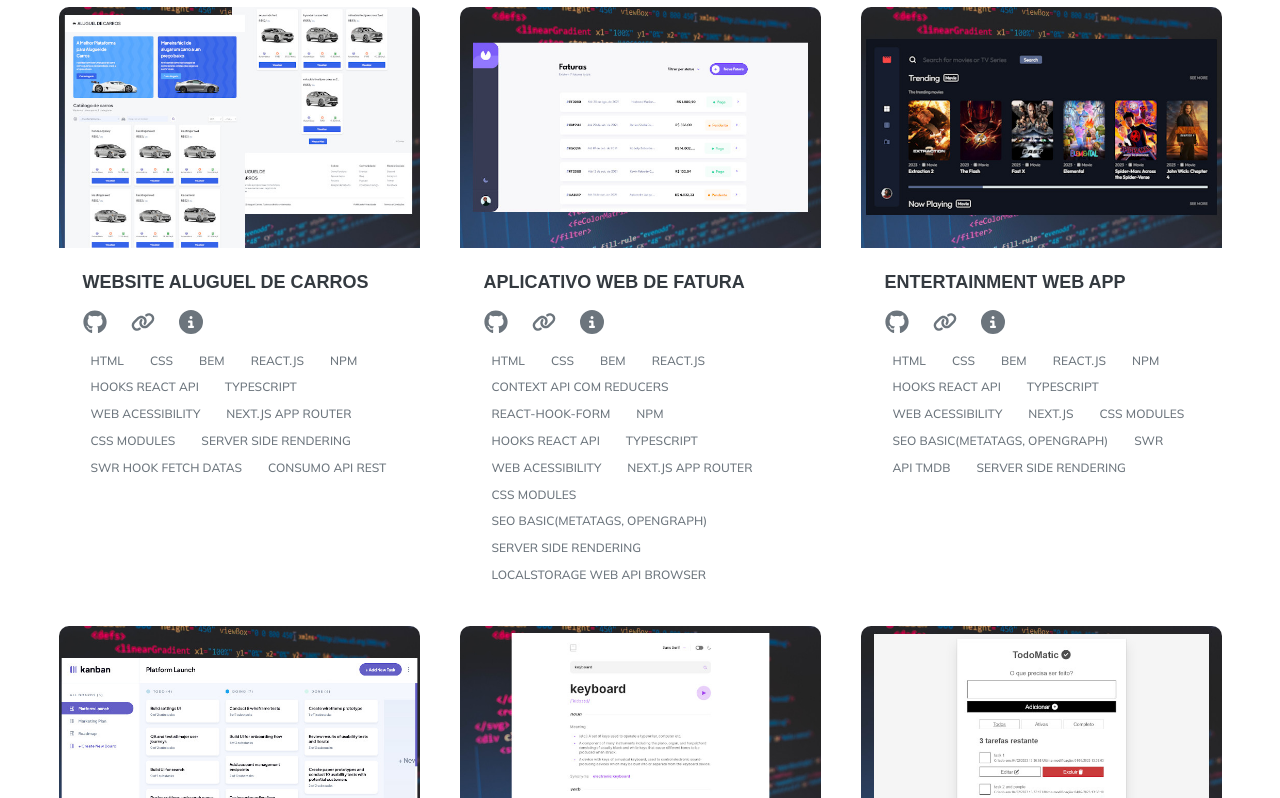
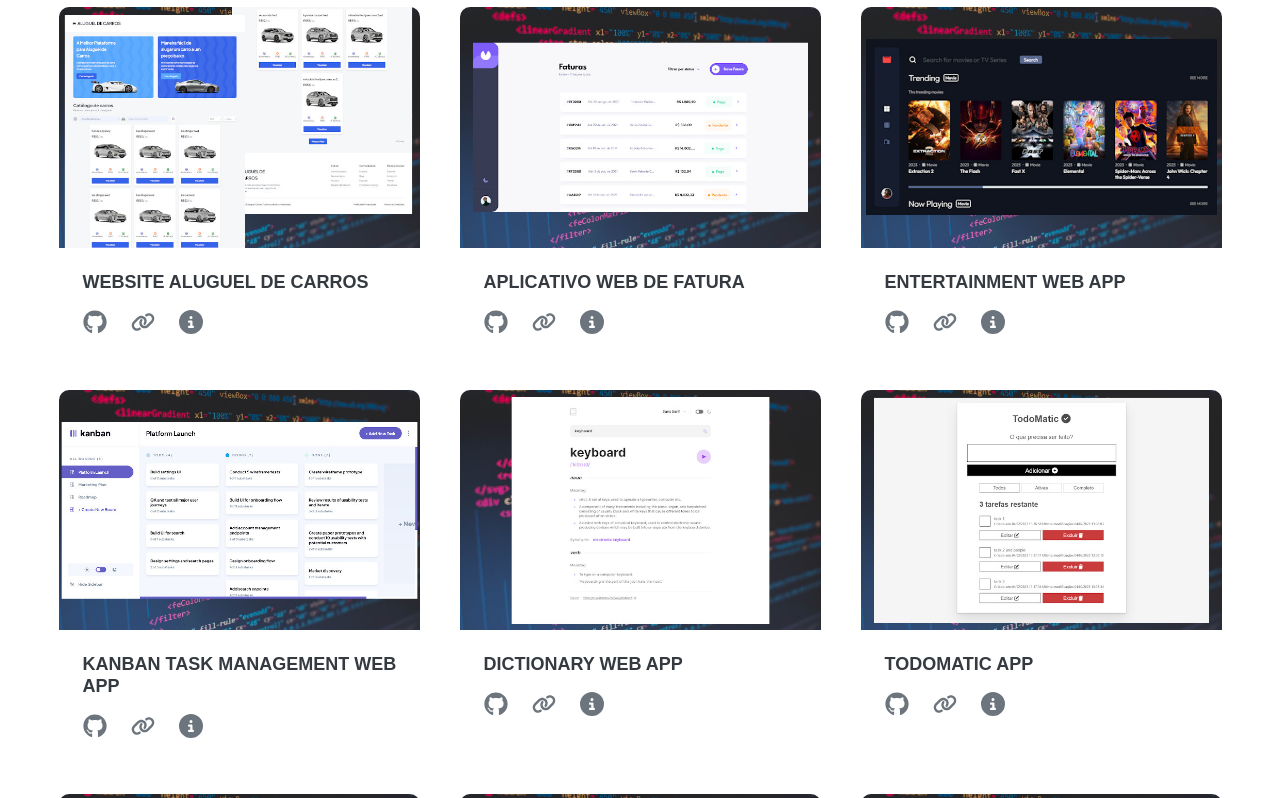
Before and after one commit to Samuel-Amaro/meu-portfolio, a Next.js app: page / in a window 1280 px wide. Shown: the part 2177-2975 px from the top of the page. Built offline with nearby package versions, Linux system fonts and the light colour scheme; a web font is replaced by a local one.

Commit message:
add modal é slide show de projetos e function para abertura de modal, renderiza modal usando portal, removendo props desnecessarias do card project

```diff
--- a/src/components/SectionProjects/index.tsx
+++ b/src/components/SectionProjects/index.tsx
@@ -1,7 +1,6 @@
 "use client";
 
 import { Project } from "@/types/projects";
-import useSWR from "swr";
 import ShowMore from "../ShowMore";
 import Image from "next/image";
 import { FontAwesomeIcon } from "@fortawesome/react-fontawesome";
@@ -10,16 +9,9 @@ import { faLink, faCircleInfo } from "@fortawesome/free-solid-svg-icons";
 import Link from "next/link";
 import styles from "./styles.module.css";
 import { Fragment, useEffect, useState } from "react";
-
-//TODO: CONSTRUIR ESTA SECTION
-//TODO: REFATORAR A PARTE ONDE OBTER OS DADOS DOS PROJETOS, E AS TECNOLOGIAS QUE O PROJETO USA
-//TODO: VER ONDE PODE MELHORAR
-//TODO: CONSTRUIR UMA PAGINATION AO CLICAR EM UM BUTTOM PARA MOSTRAR OS PROJECTS DE ACORDO COM O CLIQUE
-//TODO: CRIAR UM SEARCH PARAMS LIMIT PARA FAZER PAGINAÇÃÕ, CRIAR UM LOADER, E SKELETON DO CARD DO PROJECT
-//TODO: A CADA CLIQUE NO BUTTON ADD UM SEARCH PARAMS LIMIT COM O VALOR DA QTD DE ITENS
-//TODO: CARD DE PROJECT VAI SER IMAGEN, LINKS, BUTTON MODAL PARA MOSTRAR DETALHES(IMAGE, TEXT), LISTA DE TECNOLOGIAS
-
-type Result = { projects: Project[]; totalProjects: number };
+import { createPortal } from "react-dom";
+import Modal from "../Modal";
+import SlideShowProjects from "../SlideShowProjects";
 
 async function fetchProjects(url: string) {
   const response = await fetch(url);
@@ -38,6 +30,8 @@ export default function SectionProjects() {
   const [data, setData] = useState<Project[]>([]);
   const [limit, setLimit] = useState(15);
   const [loading, setLoading] = useState(false);
+  const [modalIsOpen, setModalIsOpen] = useState(false);
+  const [currentProject, setCurrentProject] = useState(0);
 
   async function getProjects() {
     setLoading(true);
@@ -51,23 +45,29 @@ export default function SectionProjects() {
     }
   }
 
+  function openModal(index: number) {
+    setCurrentProject(index);
+    setModalIsOpen(true);
+  }
+
   useEffect(() => {
     getProjects();
   }, [limit]);
 
   return (
+    <>
       <section className={`section`} id="projetos">
         <h2 className={`heading2`}>Projetos</h2>
         <p className={styles.sectionProjectsDescription}>
           Portefólio, com projetos desenvolvidos para fins de prática em
           determinadas tecnologias/estudo. Cada card de projeto possui um link
-        para visualização do projeto e um link para o repositório do projeto com
-        a sua respectiva implementação.
+          para visualização do projeto e um link para o repositório do projeto
+          com a sua respectiva implementação.
         </p>
-      <div className={styles.sectionProjectsList}>
         {data.length > 0 ? (
           <>
-            {data.slice(0, limit).map((project) => {
+            <div className={styles.sectionProjectsList}>
+              {data.slice(0, limit).map((project, index) => {
                 return (
                   <Fragment key={project.id}>
                     <CardProject
@@ -75,12 +75,14 @@ export default function SectionProjects() {
                       name={project.name}
                       repository={project.repository}
                       url={project.url}
-                    tecnologys={project.tecnologys}
+                      openModal={openModal}
+                      index={index}
                     />
                   </Fragment>
                 );
               })}
               {loading && <h4>Carregando Projetos</h4>}
+            </div>
             <ShowMore
               pageNumber={limit / 15}
               isNext={limit > data.length}
@@ -109,8 +111,25 @@ export default function SectionProjects() {
             </section>
           )
         )}
-      </div>
       </section>
+      {modalIsOpen &&
+        createPortal(
+          <Modal
+            isOpen={modalIsOpen}
+            onClose={() => setModalIsOpen(false)}
+            className={styles.sectionProjectsModal}
+          >
+            <SlideShowProjects
+              items={data}
+              currentProjec={currentProject}
+              setCurrentProject={(index: number) => {
+                setCurrentProject(index);
+              }}
+            />
+          </Modal>,
+          document.body,
+        )}
+    </>
   );
 }
 
@@ -119,13 +138,15 @@ function CardProject({
   name,
   repository,
   url,
-  tecnologys,
+  openModal,
+  index,
 }: {
   srcImage: string;
   name: string;
   repository: string;
   url: string;
-  tecnologys: string[];
+  openModal: (index: number) => void;
+  index: number;
 }) {
   return (
     <div className={styles.card}>
@@ -173,6 +194,10 @@ function CardProject({
           title="Mais detalhes sobre o projeto"
           aria-label="Mais detalhes sobre o projeto"
           className={styles.cardBtnInfo}
+          onClick={() => openModal(index)}
+          onKeyDown={(event) => {
+            if (event.key === "Enter" || event.key === "") openModal(index);
+          }}
         >
           <FontAwesomeIcon
             icon={faCircleInfo}
@@ -182,13 +207,6 @@ function CardProject({
           />
         </button>
       </div>
-      <ul className={styles.cardListTecnology}>
-        {tecnologys.map((tec, index) => (
-          <li key={index} className={styles.cardListItem}>
-            {tec.toUpperCase()}
-          </li>
-        ))}
-      </ul>
     </div>
   );
 }
```
Lines whose indentation alone changed are shown as unchanged.
